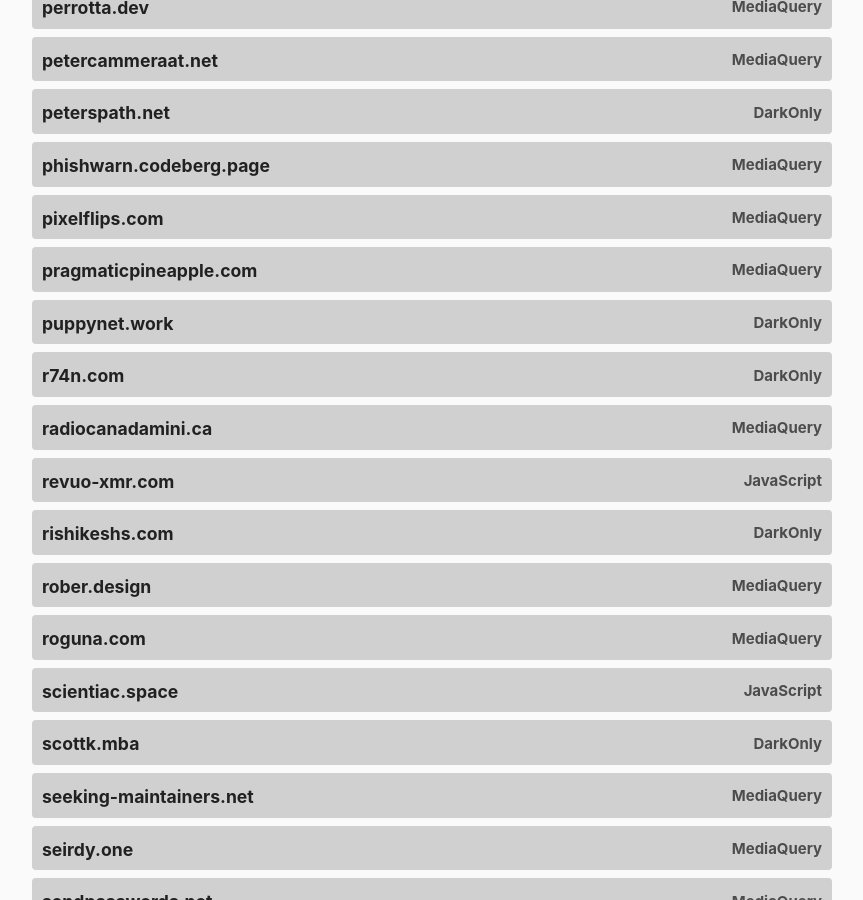
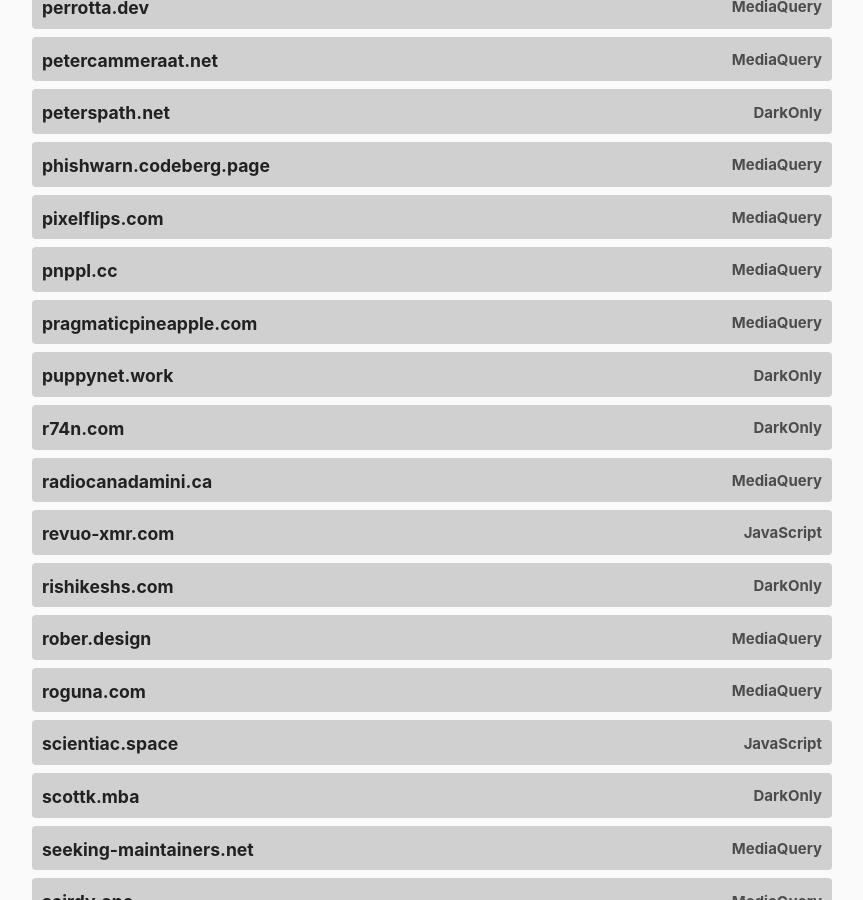
Before and after one commit to garritfra/darktheme.club, a Jekyll site: the page built from index.md, in a window 1280 px wide and 900 px high, scrolled down 7318 px. Shown: the whole window, without its empty margins (208-1071 px from the left). Built offline with Jekyll 4.4.1, drawn with Linux system fonts in a browser that asks for light colours.

Commit message:
Add pnppl.cc

```diff
--- a/_data/sites.yml
+++ b/_data/sites.yml
@@ -653,6 +653,11 @@
   method: mediaquery
   last_checked: 2025-02-15
 
+- domain: pnppl.cc
+  url: http://pnppl.cc/
+  method: mediaquery
+  last_checked: 2026-05-20
+
 - domain: pragmaticpineapple.com
   url: https://pragmaticpineapple.com/
   method: mediaquery
```
